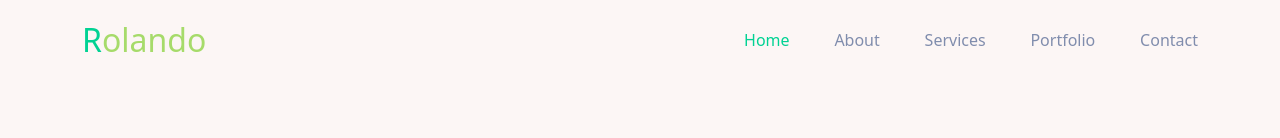
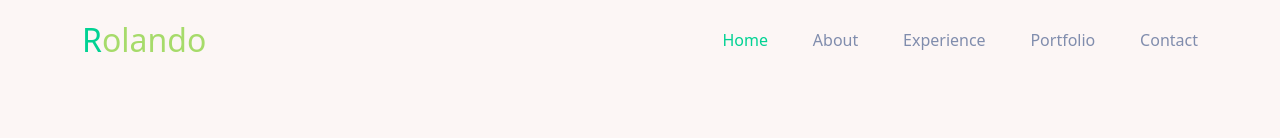
Before and after one commit to rbcuellar98/portfolio.next, a Next.js app: page / in a window 1280 px wide. Shown: the top 138 px of the page. Built offline with nearby package versions, Linux system fonts and the light colour scheme.

Commit message:
fixed link naming

```diff
--- a/components/Footer/Footer.jsx
+++ b/components/Footer/Footer.jsx
@@ -14,8 +14,8 @@ const Foot_LINK = [
         display: 'About'
     },
     {
-        path: '#services',
-        display: 'Services'
+        path: '#experience',
+        display: 'Experience'
     },
     {
         path: '#portfolio',
--- a/components/Header/Header.jsx
+++ b/components/Header/Header.jsx
@@ -15,8 +15,8 @@ const NAV__LINK = [
         display: 'About'
     },
     {
-        path: '#services',
-        display: 'Services'
+        path: '#experience',
+        display: 'Experience'
     },
     {
         path: '#portfolio',
--- a/components/UI/Experience.jsx
+++ b/components/UI/Experience.jsx
@@ -4,9 +4,9 @@ import Section from "./Section";
 import styles from "../../styles/experience.module.css";
 import ExperienceItem from "./ExperienceItems";
 
-const Services = () => {
+const Experience = () => {
   return (
-    <section id="services">
+    <section id="experience">
       <Container>
         <Row>
           <Col lg="6" md="6">
@@ -40,4 +40,4 @@ const Services = () => {
   );
 };
 
-export default Services;
+export default Experience;
```
